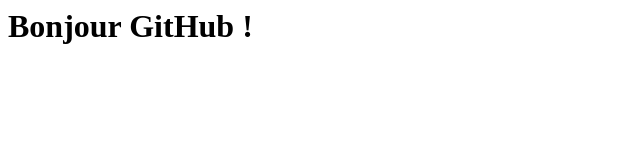
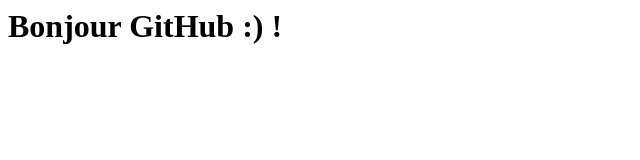
Before and after one commit to SergeBailly/uel106, a plain HTML site: page index.html in a window 1280 px wide. Shown: the full height of the page, 0-640 px from the left. Drawn offline with Linux system fonts and the light colour scheme.

Commit message:
Update index.html v2

```diff
--- a/index.html
+++ b/index.html
@@ -2,7 +2,7 @@
 <head>
 </head>
   <body>
-    <h1> Bonjour GitHub !</h1>
+    <h1> Bonjour GitHub :) !</h1>
   </body>
 
 </html>
```
